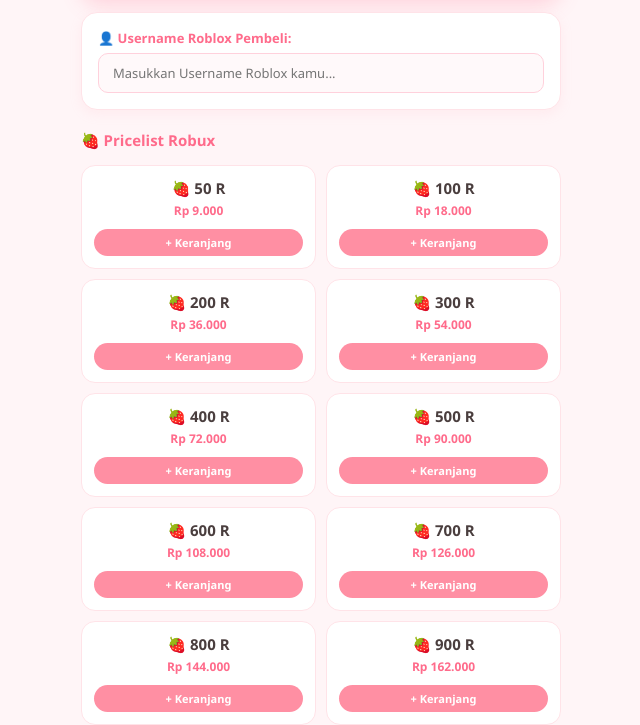
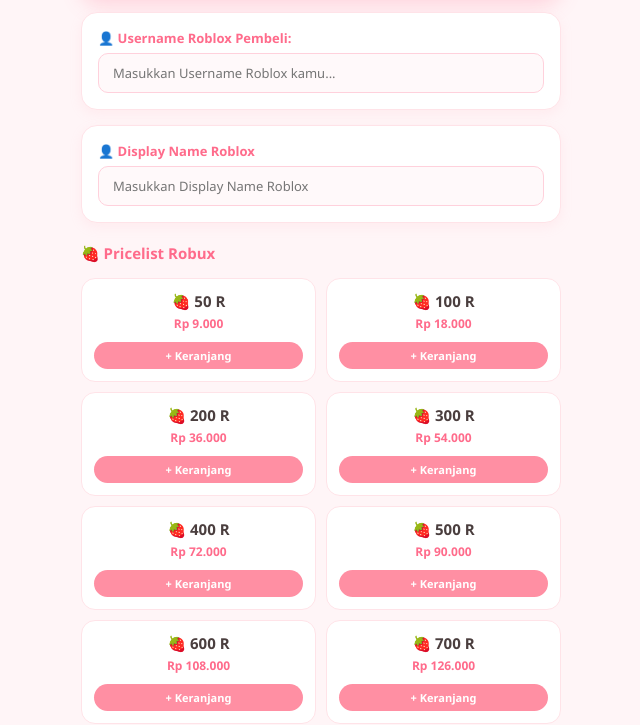
Before and after one commit to Qj-alt/queen, a website: page index.html in a window 1280 px wide. Shown: the part 110-835 px from the top of the page, without its empty margins (319-959 px from the left). Drawn offline with Linux system fonts and the light colour scheme.

Commit message:
Add display name input for Roblox user
Added input field for Roblox display name.

```diff
--- a/index.html
+++ b/index.html
@@ -267,6 +267,11 @@
         <label for="robloxUser">👤 Username Roblox Pembeli:</label>
         <input type="text" id="robloxUser" placeholder="Masukkan Username Roblox kamu...">
     </div>
+  <!-- Input Display Name -->
+<div class="user-card">
+  <label for="robloxDisplay">👤 Display Name Roblox</label>
+  <input type="text" id="robloxDisplay" placeholder="Masukkan Display Name Roblox">
+</div>
 
     <!-- Title Pricelist -->
     <div class="grid-title">🍓 Pricelist Robux</div>
@@ -389,7 +394,7 @@
         totalPrice.innerText = `Rp ${total.toLocaleString('id-ID')}`;
     }
 function sendToWhatsApp() {
-  const username = document.getElementById('username') ? document.getElementById('username').value.trim() : '';
+  const username = document.getElementById('username').value.trim();
   const displayName = document.getElementById('displayName') ? document.getElementById('displayName').value.trim() : '';
 
   if (!username) {
```
